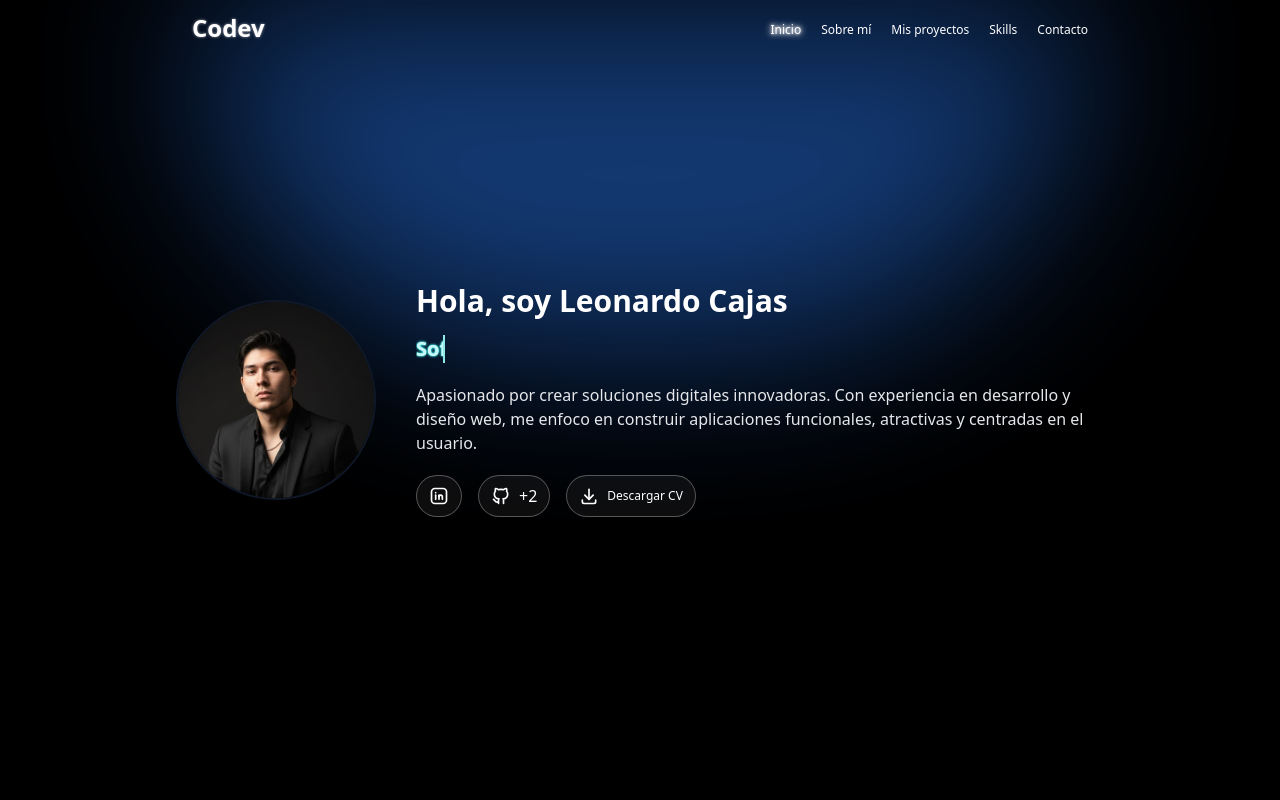
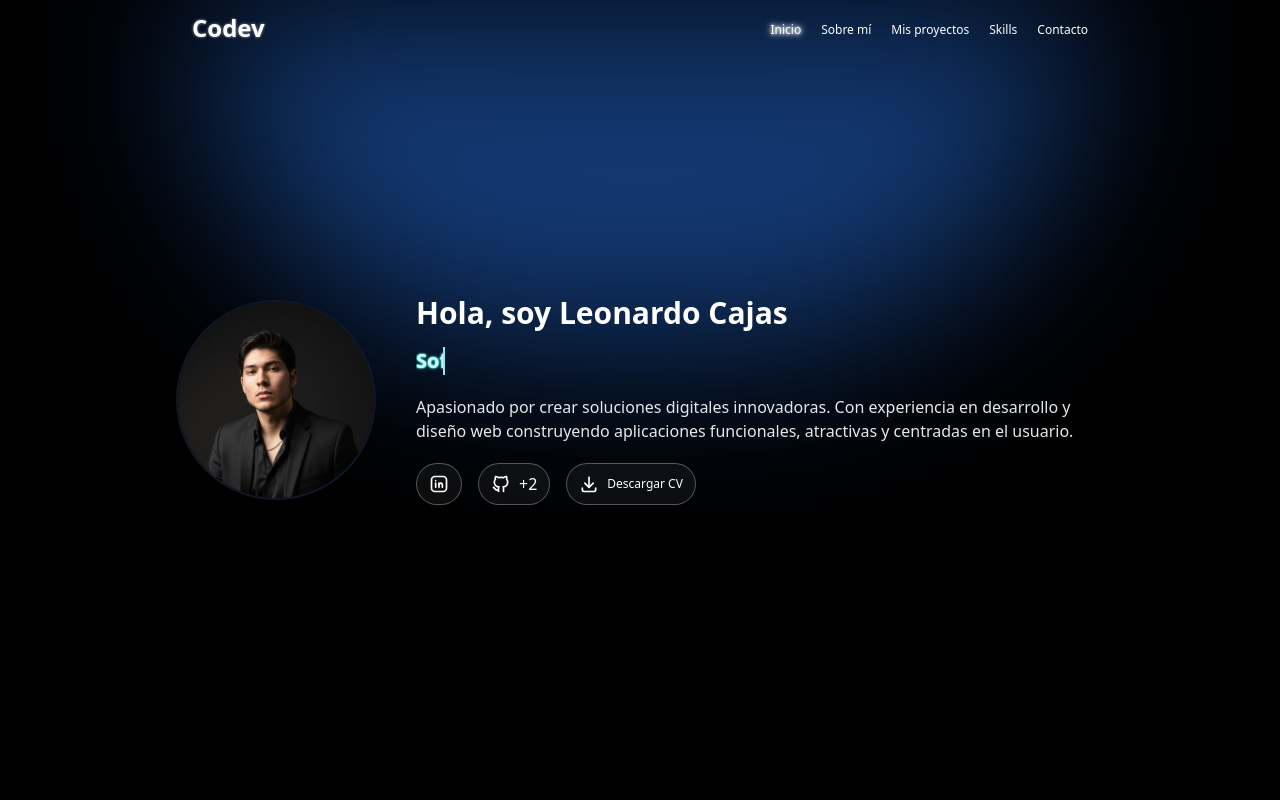
Before and after one commit to Leonardocajassdev/Portafolio-web, a React (Vite) app in the folder Frontend/: page / in a window 1280 px wide. Shown: the top 800 px of the page. Built offline with nearby package versions, Linux system fonts and the light colour scheme.

Commit message:
ultimos ajustes

```diff
--- a/Frontend/src/pages/Sections/Inicio.tsx
+++ b/Frontend/src/pages/Sections/Inicio.tsx
@@ -52,7 +52,7 @@ export default function Inicio() {
 
           <p className="text-gray-200 mb-5">
             Apasionado por crear soluciones digitales innovadoras.
-            Con experiencia en desarrollo y diseño web, me enfoco en construir
+            Con experiencia en desarrollo y diseño web construyendo
             aplicaciones funcionales, atractivas y centradas en el usuario.
           </p>
 
```
